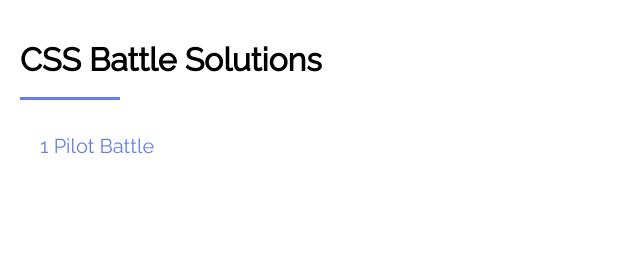
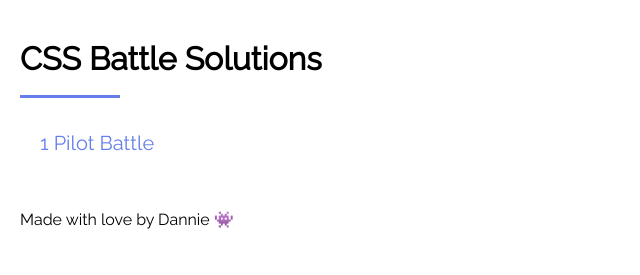
Before and after one commit to dhakan/cssbattle-solutions, a plain HTML site: page index.html in a window 1280 px wide. Shown: the whole page, without its empty margins (0-640 px from the left). Drawn offline with Linux system fonts and the light colour scheme.

Commit message:
Added footer

```diff
--- a/index.html
+++ b/index.html
@@ -21,5 +21,6 @@
         <li><a href="1-pilot-battle/index.html">1 Pilot Battle</a></li>
       </ul>
     </div>
+    <footer>Made with love by Dannie 👾</footer>
   </body>
 </html>
--- a/utils/main.css
+++ b/utils/main.css
@@ -12,6 +12,7 @@
   line-height: 1.2;
   padding-bottom: 2rem;
   position: relative;
+  margin-top: 2rem;
 }
 
 h1::after {
@@ -26,6 +27,7 @@
 
 ul {
   width: 100%;
+  margin-top: 2rem;
 }
 
 a {
@@ -53,6 +55,10 @@
   animation: show 400ms forwards ease-in;
 }
 
+footer {
+  padding: 4rem 0;
+}
+
 @keyframes roll {
   0% {
     width: 0rem;
--- a/utils/reset.css
+++ b/utils/reset.css
@@ -10,6 +10,10 @@
   margin: 0;
 }
 
+h1 {
+  margin: 0;
+}
+
 ul {
   list-style: none;
   margin: 0;
```
Also changed, not shown: 1-pilot-battle/index.html (+1 -0 lines).
